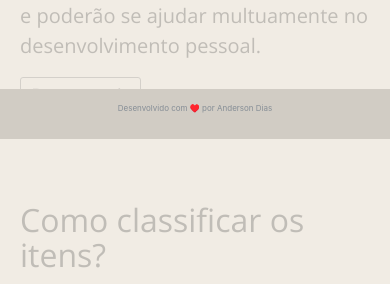
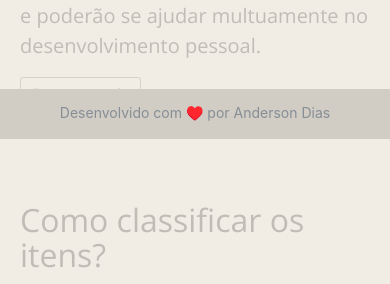
Before and after one commit to andersondias/ancora-de-carreira, a Jekyll site: the page built from index.html, in a window 390 px wide. Shown: the part 761-1045 px from the top of the page. Built offline with Jekyll 4.4.1, drawn with Linux system fonts in a browser that asks for light colours; nearby versions of some CDN libraries; comment, search, counter and statistics services are not loaded.

Commit message:
Fix font size

```diff
--- a/assets/css/style.css
+++ b/assets/css/style.css
@@ -211,6 +211,6 @@ ul.share-buttons .sr-only{
   }
 
   footer {
-    font-size: 8px;
+    font-size: 14px;
   }
 }
```
